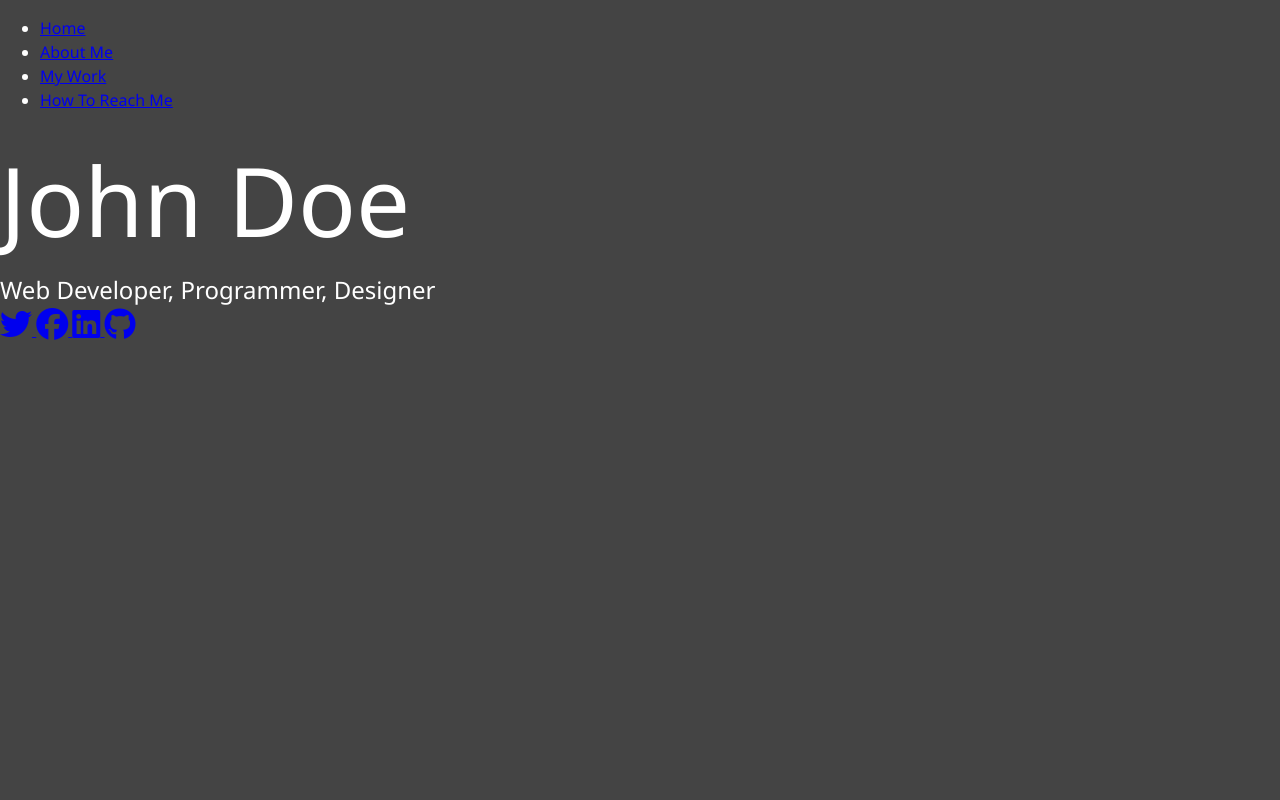
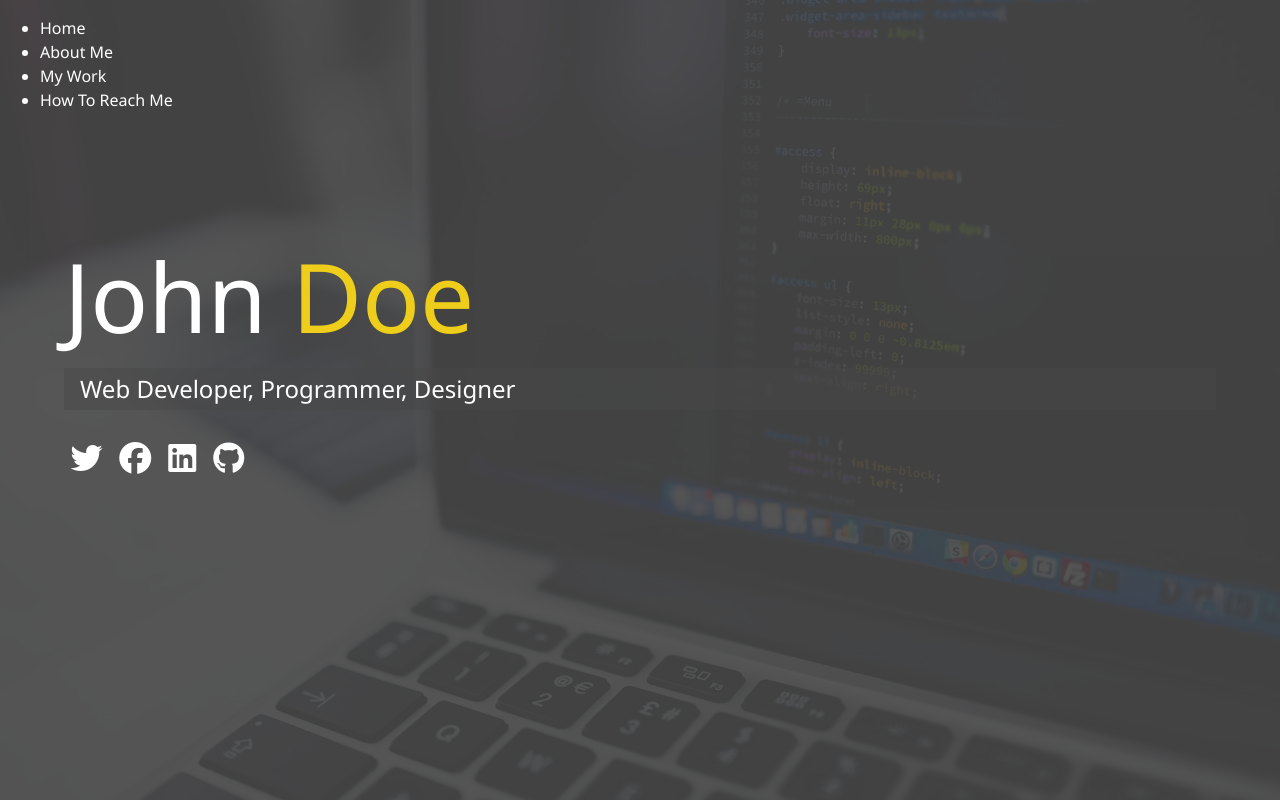
Before and after one commit to n0gear/lut_frontend, a website: page dist/index.html in a window 1280 px wide. Drawn offline with Linux system fonts and the light colour scheme; files whose address does not match are found by name.

Commit message:
hivenen eteni

```diff
--- /dev/null
+++ b/scss/_config.scss
@@ -0,0 +1,31 @@
+// Colors
+$primary-color: #444;
+$secondary-color: #eece1a;
+$show-home-image: true;
+$home-image: url(../img/background.jpg);
+$background-opacity: 0.9;
+
+@mixin easeOut {
+  transition: all 0.5s ease-out;
+}
+
+@mixin background {
+  @if $show-home-image {
+    &#bg-img {
+      background: $home-image;
+      background-attachment: fixed;
+      background-size: cover;
+
+      &:after {
+        content: "";
+        position: absolute;
+        top: 0;
+        right: 0;
+        width: 100%;
+        height: 100%;
+        background: rgba($primary-color, $background-opacity);
+        z-index: -1;
+      }
+    }
+  }
+}
--- a/scss/main.scss
+++ b/scss/main.scss
@@ -1,10 +1,9 @@
-// Colors
-$primary-color: #444;
-
 * {
   box-sizing: border-box;
 }
+
 body {
+  @include background();
   background: $primary-color;
   color: #fff;
   height: 100%;
@@ -12,6 +11,7 @@ body {
   font-family: "Segoe UI", Tahoma, Geneva, Verdana, sans-serif;
   line-height: 1.5;
 }
+
 // Headings
 h1,
 h2,
@@ -22,4 +22,48 @@ h3 {
   &.lg-heading {
     font-size: 6rem;
   }
+
+  &.sm-heading {
+    margin-bottom: 2rem;
+    padding: 0.2rem 1rem;
+    background: rgba(lighten($primary-color, 2), 0.5);
+  }
 }
+
+a {
+  color: #fff;
+  text-decoration: none;
+}
+
+header {
+  position: fixed;
+  z-index: 2;
+  width: 100%;
+}
+
+.text-secondary {
+  color: $secondary-color;
+}
+
+main {
+  padding: 4rem;
+  height: 100%;
+
+  .icons {
+    margin-top: 1rem;
+
+    a {
+      padding: 0.4rem;
+      &:hover {
+        color: $secondary-color;
+        @include easeOut();
+      }
+    }
+  }
+  &#home {
+    overflow: hidden;
+    h1 {
+      margin-top: 20vh;
+    }
+  }
+}
```
Also changed, not shown: dist/css/main.css, dist/index.html, 1 other file.
